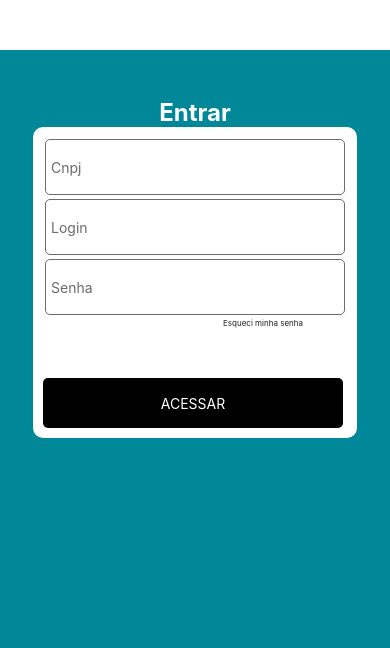
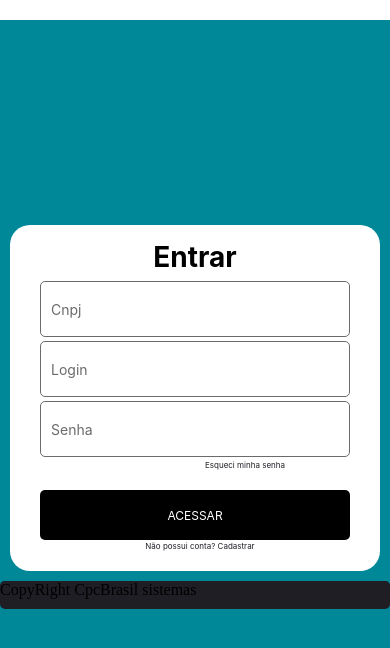
Before and after one commit to educavalcante/SuporteCPCApp, a React Native app: screen / in a window 390 px wide. Shown: the top 648 px of the page. Built offline with nearby package versions, Linux system fonts and the light colour scheme.

Commit message:
Melhoria do login

```diff
--- /dev/null
+++ b/src/components/CopyrightCPC/index.tsx
@@ -0,0 +1,13 @@
+import { View, Text } from 'react-native';
+
+import { styles } from './styles'
+
+export function CopyrightCPC() {
+    return (
+        <View style={styles.container}>
+            <text style={styles.container}>
+                CopyRight CpcBrasil sistemas
+            </text>
+        </View>
+    )
+}
--- /dev/null
+++ b/src/components/CopyrightCPC/styles.ts
@@ -0,0 +1,15 @@
+import { StyleSheet } from "react-native";
+
+export const styles = StyleSheet.create({
+    container: {
+        width: '100%',
+        backgroundColor: '#1F1E25',
+        borderRadius: 5,
+        flexDirection: 'row',
+        marginBottom: 10 //desgrudar um do outro
+    },
+    textCopyRight: {
+        color: '#FFF',
+        fontSize: 8
+    }
+})
--- a/src/screens/Home/index.tsx
+++ b/src/screens/Home/index.tsx
@@ -1,5 +1,7 @@
 import { Text, View, TextInput, Button, Alert, TouchableOpacity } from 'react-native';
 import { styles } from './styles';
+
+import { CopyrightCPC } from '../../components/CopyrightCPC';
 
 export function Home() {
 
@@ -10,10 +12,11 @@ export function Home() {
     return (
         <View style={styles.container}>
 
-            <Text style={styles.eventName}>
-                Entrar
-            </Text>
+
             <View style={styles.containerlogin}>
+                <Text style={styles.eventName}>
+                    Entrar
+                </Text>
                 <TextInput
                     style={styles.input}
                     placeholder="Cnpj"
@@ -42,7 +45,13 @@ export function Home() {
                         ACESSAR
                     </Text>
                 </TouchableOpacity>
+                <TouchableOpacity>
+                    <Text style={styles.textLinkCadastrar}>
+                        Não possui conta? Cadastrar
+                    </Text>
+                </TouchableOpacity>
             </View>
+            <CopyrightCPC />
         </View>
     );
 }
--- a/src/screens/Home/styles.ts
+++ b/src/screens/Home/styles.ts
@@ -4,54 +4,62 @@ export const styles = StyleSheet.create({
     container: {
         flex: 1,
         backgroundColor: '#008898',
-        alignItems: "center",
-        marginTop: 50,
-
+        //  alignItems: "center",
+        paddingTop: '50%',
+        marginTop: 20,
     },
     containerlogin: {
         backgroundColor: '#FFF',
-        borderRadius: 10,
-        padding: 10
-
-
+        borderRadius: 20,
+        alignItems: 'center',
+        margin: 10
     },
     eventName: {
-        color: '#FDFCFE',
-        fontSize: 24,
+        color: '#000000',
+        fontSize: 28,
         fontWeight: 'bold',
-        marginTop: 48
+        paddingTop: 15,
+        paddingBottom: 5,
+
     },
     textLinkPass: {
         color: '#1F1E25',
         fontSize: 8,
         marginTop: 1,
-        paddingLeft: 180,
-        marginBottom: 50,
+        paddingLeft: 100,
+        marginBottom: 20,
+    },
+    textLinkCadastrar: {
+        color: '#1F1E25',
+        fontSize: 8,
+        marginTop: 1,
+        paddingLeft: 10,
+        marginBottom: 20,
     },
     input: {
         height: 56,
         backgroundColor: '#FFF',
         borderRadius: 5,
         borderColor: "#6B6B6B",
-        borderWidth: 0.7,
-        // padding: 5,
+        borderWidth: 0.8,
         fontSize: 14,
         color: '#1F1E25',
         margin: 2,
-        paddingLeft: 5,
-        width: 300
+        paddingLeft: 10,
+        width: 310
     },
     buttonLogin: {
         height: 50,
-        width: 300,
+        width: 310,
         backgroundColor: '#000000',
         borderRadius: 5,
         alignItems: 'center',
-        justifyContent: 'center'
+        justifyContent: 'center',
+
     },
     textButtonLogin: {
         color: '#FFFFFF',
-        fontSize: 14,
+        fontSize: 12,
 
     }
 });
```
Also changed, not shown: 1 other file (tests, documents, lock files or other folders).
